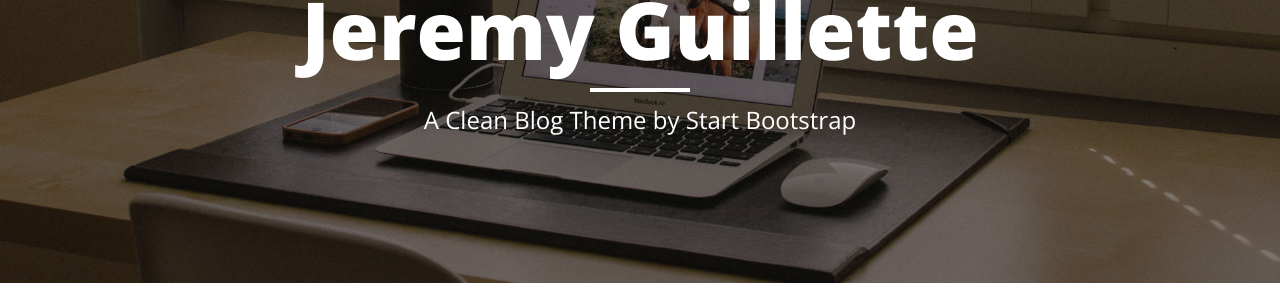
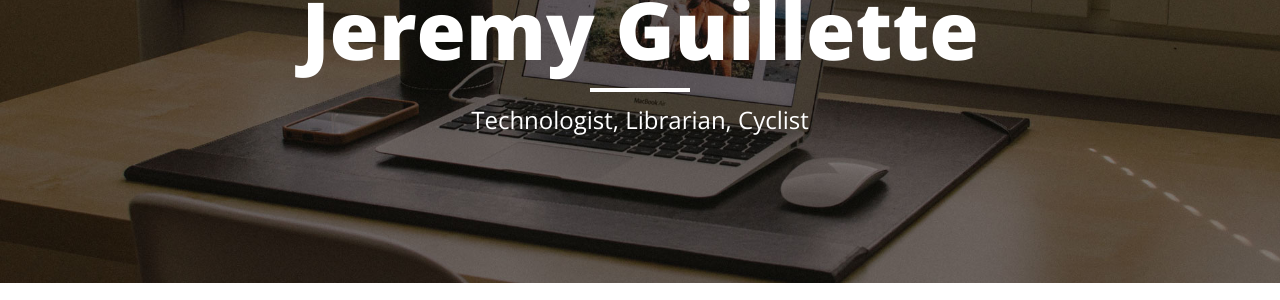
Before and after one commit to jaguillette/jaguillette.github.io, a Jekyll site: the page built from index.html, in a window 1280 px wide. Shown: the part 165-465 px from the top of the page. Built offline with Jekyll 4.4.1, drawn with Linux system fonts in a browser that asks for light colours; nearby versions of some CDN libraries; the list of posts is cut into pages by our own code.

Commit message:
modified byline

```diff
--- a/index.html
+++ b/index.html
@@ -1,6 +1,6 @@
 ---
 layout: page
-description: "A Clean Blog Theme by Start Bootstrap"
+description: "Technologist, Librarian, Cyclist"
 ---
 
 {% for post in paginator.posts %}
```
